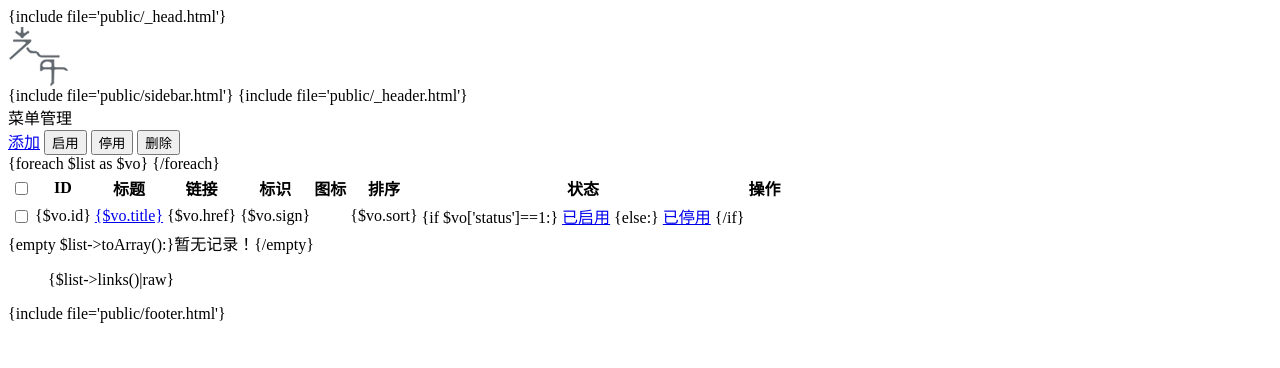
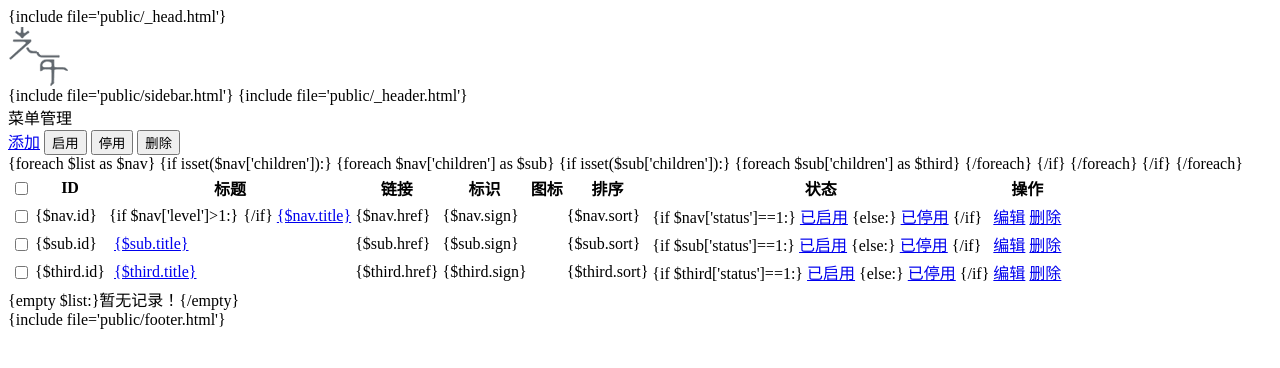
Before and after one commit to 947421497/aipage, a PHP site: page /app/admin/view/menu/index.html in a window 1280 px wide. Shown: the top 368 px of the page. Run offline with PHP 8.4, Linux system fonts and the light colour scheme.

Commit message:
feat(后台管理): 修复Bug后重新提交菜单和备份功能

```diff
--- a/app/admin/view/backup/index.html
+++ b/app/admin/view/backup/index.html
@@ -70,8 +70,8 @@
                         <td>{$vo.Data_free}</td>
                         <td>
                           <div class="btn-group btn-group-sm">
-                            <a href="javascript:ajaxConfirm('{:url('optimize',['ids'=>$vo['Name']])}','优化表',2);" class="btn btn-default" data-bs-toggle="tooltip" title="优化"><i class="mdi mdi-leaf"></i></a>
-                            <a href="javascript:ajaxConfirm('{:url('repair',['ids'=>$vo['Name']])}','修复表',2);" class="btn btn-default" data-bs-toggle="tooltip" title="修复"><i class="mdi mdi-wrench"></i></a>
+                            <a href="javascript:ajaxConfirm('{:url('optimize',['ids'=>$vo['Name']])}','优化表',2);" class="btn btn-success">优化</a>
+                            <a href="javascript:ajaxConfirm('{:url('repair',['ids'=>$vo['Name']])}','修复表',2);" class="btn btn-warning">修复</a>
                           </div>
                         </td>
                       </tr>
--- a/app/admin/view/backup/restore.html
+++ b/app/admin/view/backup/restore.html
@@ -42,9 +42,9 @@
                         <td>{$vo.name}</td>
                         <td>
                           <div class="btn-group btn-group-sm">
-                            <a href="javascript:restore('{$vo['path']}');" class="btn btn-default" data-bs-toggle="tooltip" title="还原"><i class="mdi mdi-restore"></i></a>
-                            <a href="{:url('bak_down',['path'=>$vo['path']])}" class="btn btn-default" data-bs-toggle="tooltip" title="下载"><i class="mdi mdi-download"></i></a>
-                            <a href="javascript:ajaxConfirm('{:url('bak_del',['path'=>$vo['path']])}','删除',2);" class="btn btn-default" data-bs-toggle="tooltip" title="删除"><i class="mdi mdi-delete-outline"></i></a>
+                            <a href="javascript:restore('{$vo['path']}');" class="btn btn-info">还原</a>
+                            <a href="{:url('bak_down',['path'=>$vo['path']])}" class="btn btn-primary">下载</a>
+                            <a href="javascript:ajaxConfirm('{:url('bak_del',['path'=>$vo['path']])}','删除',2);" class="btn btn-danger">删除</a>
                           </div>
                         </td>
                         <td>{$vo.path}</td>
--- a/app/admin/view/menu/edit.html
+++ b/app/admin/view/menu/edit.html
@@ -27,11 +27,15 @@
                 <form class="site-form submit-ajax" action="{:url('edit')}" method="post">
                   <input type="hidden" name="id" value="{$vo.id}" />
                   <div class="mb-3">
+                    <label class="form-label">*上级菜单</label>
+                    {:form_select('parent_id', $parentOptions, $vo['parent_id'], 'class="form-select"')}
+                  </div>
+                  <div class="mb-3">
                     <label class="form-label" for="title">*标题</label>
                     <input type="text" class="form-control" id="title" name="title" placeholder="请输入标题" value="{$vo.title}" />
                   </div>
                   <div class="mb-3">
-                    <label class="form-label" for="href">*链接</label>
+                    <label class="form-label" for="href">链接</label>
                     <input type="text" class="form-control" id="href" name="href" placeholder="控制器/方法" value="{$vo.href}" />
                   </div>
                   <div class="mb-3">
--- a/app/admin/view/menu/index.html
+++ b/app/admin/view/menu/index.html
@@ -43,35 +43,95 @@
                       </tr>
                     </thead>
                     <tbody>
-                    {foreach $list as $vo}
+                    {foreach $list as $nav}
                       <tr>
-                        <td><div class="form-check"><input class="form-check-input ids" type="checkbox" name="ids" value="{$vo.id}" /></div></td>
-                        <td>{$vo.id}</td>
-                        <td><a href="{:url('edit',['id'=>$vo['id']])}">{$vo.title}</a></td>
-                        <td>{$vo.href}</td>
-                        <td>{$vo.sign}</td>
-                        <td><i class="{$vo.icon}"></i></td>
-                        <td>{$vo.sort}</td>
+                        <td><div class="form-check"><input class="form-check-input ids" type="checkbox" name="ids" value="{$nav.id}" /></div></td>
+                        <td>{$nav.id}</td>
+                        <td style="padding-left:{:$nav['level']*20}px">
+                          {if $nav['level']>1:}<i class="mdi mdi-subdirectory-arrow-right" style="margin-right:5px"></i>{/if}
+                          <a href="{:url('edit',['id'=>$nav['id']])}">{$nav.title}</a>
+                        </td>
+                        <td>{$nav.href}</td>
+                        <td>{$nav.sign}</td>
+                        <td><i class="{$nav.icon}"></i></td>
+                        <td>{$nav.sort}</td>
                         <td>
-                          {if $vo['status']==1:}
-                          <a href="javascript:ajaxConfirm('{:url('state?params=status-0',['ids'=>$vo['id']])}','停用',2);" class="btn btn-sm btn-success">已启用</a>
+                          {if $nav['status']==1:}
+                          <a href="javascript:ajaxConfirm('{:url('state?params=status-0',['ids'=>$nav['id']])}','停用',2);" class="btn btn-sm btn-success">已启用</a>
                           {else:}
-                          <a href="javascript:ajaxConfirm('{:url('state?params=status-1',['ids'=>$vo['id']])}','启用',2);" class="btn btn-sm btn-secondary">已停用</a>
+                          <a href="javascript:ajaxConfirm('{:url('state?params=status-1',['ids'=>$nav['id']])}','启用',2);" class="btn btn-sm btn-secondary">已停用</a>
                           {/if}
                         </td>
                         <td>
                           <div class="btn-group btn-group-sm">
-                            <a href="{:url('edit',['id'=>$vo['id']])}" class="btn btn-default" data-bs-toggle="tooltip" title="编辑"><i class="mdi mdi-square-edit-outline"></i></a>
-                            <a href="javascript:ajaxConfirm('{:url('del',['ids'=>$vo['id']])}','删除',2);" class="btn btn-default" data-bs-toggle="tooltip" title="删除"><i class="mdi mdi-delete-outline"></i></a>
+                            <a href="{:url('edit',['id'=>$nav['id']])}" class="btn btn-primary">编辑</a>
+                            <a href="javascript:ajaxConfirm('{:url('del',['ids'=>$nav['id']])}','删除',2);" class="btn btn-danger">删除</a>
+                          </div>
+                        </td>
+                      </tr>
+                    {if isset($nav['children']):}
+                    {foreach $nav['children'] as $sub}
+                      <tr>
+                        <td><div class="form-check"><input class="form-check-input ids" type="checkbox" name="ids" value="{$sub.id}" /></div></td>
+                        <td>{$sub.id}</td>
+                        <td style="padding-left:{:$sub['level']*20}px">
+                          <i class="mdi mdi-subdirectory-arrow-right" style="margin-right:5px"></i>
+                          <a href="{:url('edit',['id'=>$sub['id']])}">{$sub.title}</a>
+                        </td>
+                        <td>{$sub.href}</td>
+                        <td>{$sub.sign}</td>
+                        <td><i class="{$sub.icon}"></i></td>
+                        <td>{$sub.sort}</td>
+                        <td>
+                          {if $sub['status']==1:}
+                          <a href="javascript:ajaxConfirm('{:url('state?params=status-0',['ids'=>$sub['id']])}','停用',2);" class="btn btn-sm btn-success">已启用</a>
+                          {else:}
+                          <a href="javascript:ajaxConfirm('{:url('state?params=status-1',['ids'=>$sub['id']])}','启用',2);" class="btn btn-sm btn-secondary">已停用</a>
+                          {/if}
+                        </td>
+                        <td>
+                          <div class="btn-group btn-group-sm">
+                            <a href="{:url('edit',['id'=>$sub['id']])}" class="btn btn-primary">编辑</a>
+                            <a href="javascript:ajaxConfirm('{:url('del',['ids'=>$sub['id']])}','删除',2);" class="btn btn-danger">删除</a>
+                          </div>
+                        </td>
+                      </tr>
+                    {if isset($sub['children']):}
+                    {foreach $sub['children'] as $third}
+                      <tr>
+                        <td><div class="form-check"><input class="form-check-input ids" type="checkbox" name="ids" value="{$third.id}" /></div></td>
+                        <td>{$third.id}</td>
+                        <td style="padding-left:{:$third['level']*20}px">
+                          <i class="mdi mdi-subdirectory-arrow-right" style="margin-right:5px"></i>
+                          <a href="{:url('edit',['id'=>$third['id']])}">{$third.title}</a>
+                        </td>
+                        <td>{$third.href}</td>
+                        <td>{$third.sign}</td>
+                        <td><i class="{$third.icon}"></i></td>
+                        <td>{$third.sort}</td>
+                        <td>
+                          {if $third['status']==1:}
+                          <a href="javascript:ajaxConfirm('{:url('state?params=status-0',['ids'=>$third['id']])}','停用',2);" class="btn btn-sm btn-success">已启用</a>
+                          {else:}
+                          <a href="javascript:ajaxConfirm('{:url('state?params=status-1',['ids'=>$third['id']])}','启用',2);" class="btn btn-sm btn-secondary">已停用</a>
+                          {/if}
+                        </td>
+                        <td>
+                          <div class="btn-group btn-group-sm">
+                            <a href="{:url('edit',['id'=>$third['id']])}" class="btn btn-primary">编辑</a>
+                            <a href="javascript:ajaxConfirm('{:url('del',['ids'=>$third['id']])}','删除',2);" class="btn btn-danger">删除</a>
                           </div>
                         </td>
                       </tr>
                     {/foreach}
+                    {/if}
+                    {/foreach}
+                    {/if}
+                    {/foreach}
                     </tbody>
                   </table>
                 </div>
-                {empty $list->toArray():}暂无记录！{/empty}
-                <ul class="pagination">{$list->links()|raw}</ul>
+                {empty $list:}暂无记录！{/empty}
               </div>
             </div>
           </div>
--- a/app/admin/view/user/index.html
+++ b/app/admin/view/user/index.html
@@ -96,8 +96,8 @@
                         </td>
                         <td>
                           <div class="btn-group btn-group-sm">
-                            <a class="btn btn-default" href="{:url('edit',['id'=>$vo['id']])}" data-bs-toggle="tooltip" title="编辑"><i class="mdi mdi-pencil"></i></a>
-                            <a class="btn btn-default" href="javascript:ajaxConfirm('{:url('del',['ids'=>$vo['id']])}','删除',2);" data-bs-toggle="tooltip" title="删除"><i class="mdi mdi-window-close"></i></a>
+                            <a class="btn btn-primary" href="{:url('edit',['id'=>$vo['id']])}">编辑</a>
+                            <a class="btn btn-danger" href="javascript:ajaxConfirm('{:url('del',['ids'=>$vo['id']])}','删除',2);">删除</a>
                           </div>
                         </td>
                       </tr>
--- a/app/admin/widget/Menu.php
+++ b/app/admin/widget/Menu.php
@@ -2,12 +2,15 @@
 declare(strict_types=1);
 namespace app\admin\widget;
 use xphp\core\Widget;
+use app\admin\model\Menu as MenuModel;
+
 class Menu extends Widget
 {
     protected string $tag = 'menu';
     protected int $expire = 0;
+
     public function set($id = '', array $options = [])
     {
-        return db('menu')->where('status=1')->order('sort ASC,id ASC')->select();
+        return MenuModel::getTree();
     }
 }
--- a/backup/bak_all_initialize/2_create_table.sql
+++ b/backup/bak_all_initialize/2_create_table.sql
@@ -12,6 +12,7 @@ CREATE TABLE `xphp_config` (
 -- 表结构: xphp_menu --
 CREATE TABLE `xphp_menu` (
   `id` smallint(5) unsigned NOT NULL AUTO_INCREMENT COMMENT 'ID',
+  `parent_id` smallint(5) unsigned NOT NULL DEFAULT '0' COMMENT '父级ID(0为顶级)',
   `title` varchar(50) NOT NULL DEFAULT '' COMMENT '标题',
   `href` varchar(100) NOT NULL DEFAULT '' COMMENT '链接',
   `sign` varchar(20) NOT NULL DEFAULT '' COMMENT '标识',
@@ -19,8 +20,9 @@ CREATE TABLE `xphp_menu` (
   `is_sys` tinyint(1) unsigned NOT NULL DEFAULT '0' COMMENT '0可删1禁删',
   `sort` int(11) unsigned NOT NULL DEFAULT '0' COMMENT '排序',
   `update_time` int(10) unsigned NOT NULL DEFAULT '0' COMMENT '更新时间',
-  `status` tinyint(1) unsigned NOT NULL DEFAULT '0' COMMENT '状态',
-  PRIMARY KEY (`id`)
+  `status` tinyint(1) unsigned NOT NULL DEFAULT '0' COMMENT '0停用1启用',
+  PRIMARY KEY (`id`),
+  KEY `idx_parent_id` (`parent_id`)
 ) ENGINE=InnoDB AUTO_INCREMENT=5 DEFAULT CHARSET=utf8mb4 COMMENT='菜单表';
 -- <fen> --
 -- 表结构: xphp_user --
```
Also changed, not shown: DOC/database.md (+17 -12 lines), app/admin/controller/Menu.php (+33 -0 lines), app/admin/model/Menu.php (+72 -6 lines), app/admin/view/menu/add.html (+6 -2 lines), app/admin/view/public/sidebar.html (+31 -2 lines), app/common.php (+12 -6 lines), backup/bak_all_initialize/3_insert_xphp_menu_part1.sql (+4 -4 lines).
